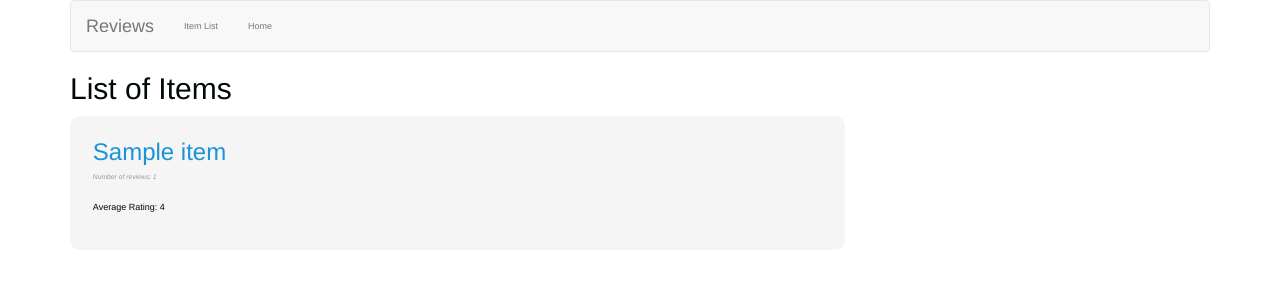
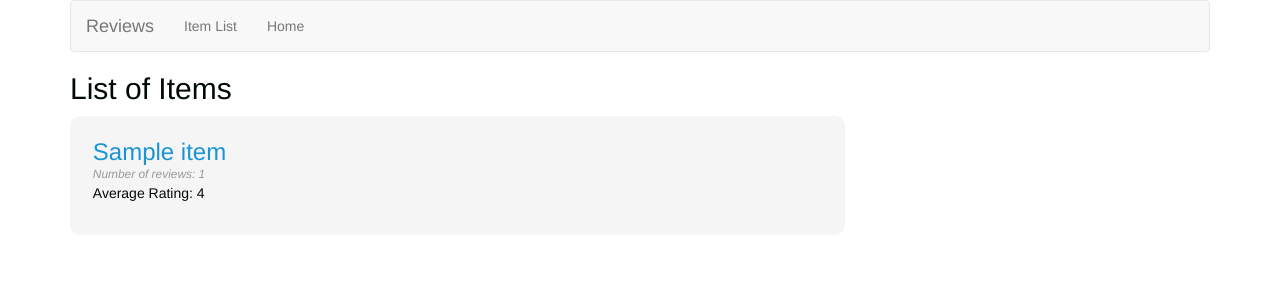
Before and after one commit to ronrest/reviews_app, a Django app: template templates/reviews/item_list.html in a window 1280 px wide. Shown: the top 300 px of the page. Run offline with Django 3.2, Linux system fonts and the light colour scheme; the template is opened without the code that fills it: most values are stand-ins (such as "Sample title", 1, 10 or a date in 2020); some libraries are stand-ins or nearby versions.

Commit message:
STYLES - Modify some css styles that looked ugly with the introduction of bootstrap

```diff
--- a/static/reviews/css/styles.css
+++ b/static/reviews/css/styles.css
@@ -4,9 +4,9 @@
 /* ========================================================================== */
 body {
     color: #000909;
-    font-size: 90%;
+    /*font-size: 90%;*/
     font-family: Helvetica, Sans;
-    line-height: 1.5;
+    /*line-height: 1.5;*/
     text-align: left;
 }
 
@@ -36,7 +36,7 @@ a:hover, a:active{
 /*                                                                    CONTENT */
 /* ========================================================================== */
 .item_container{
-    line-height: 20px;
+    /*line-height: 20px;*/
     -webkit-border-radius: 10px;
     -moz-border-radius: 10px;
     border-radius: 10px;
@@ -56,7 +56,8 @@ a:hover, a:active{
 .item_info, time{
     color: #999999;
     font-style: italic;
-    font-size: 75%;
+    font-size: 85%;
+    margin-bottom: 0px;
 }
 
 .item_header h3{
```
